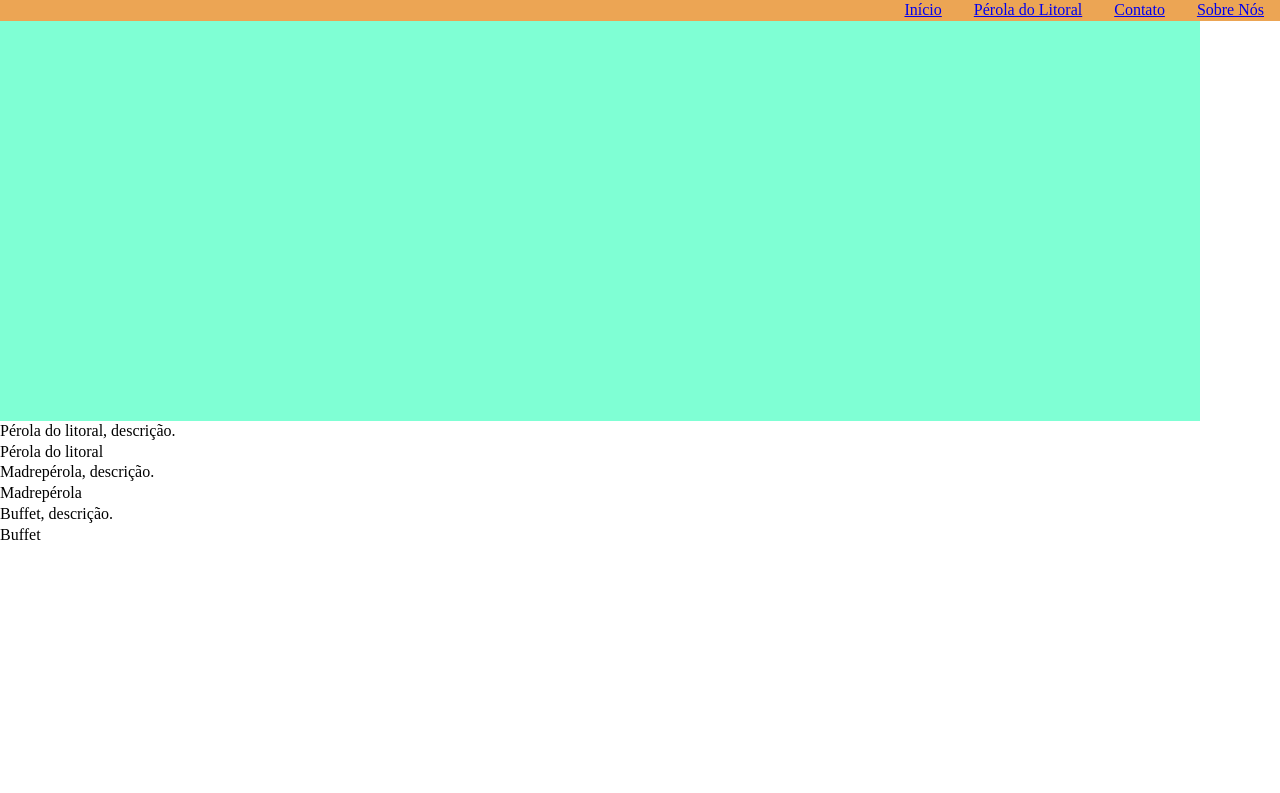
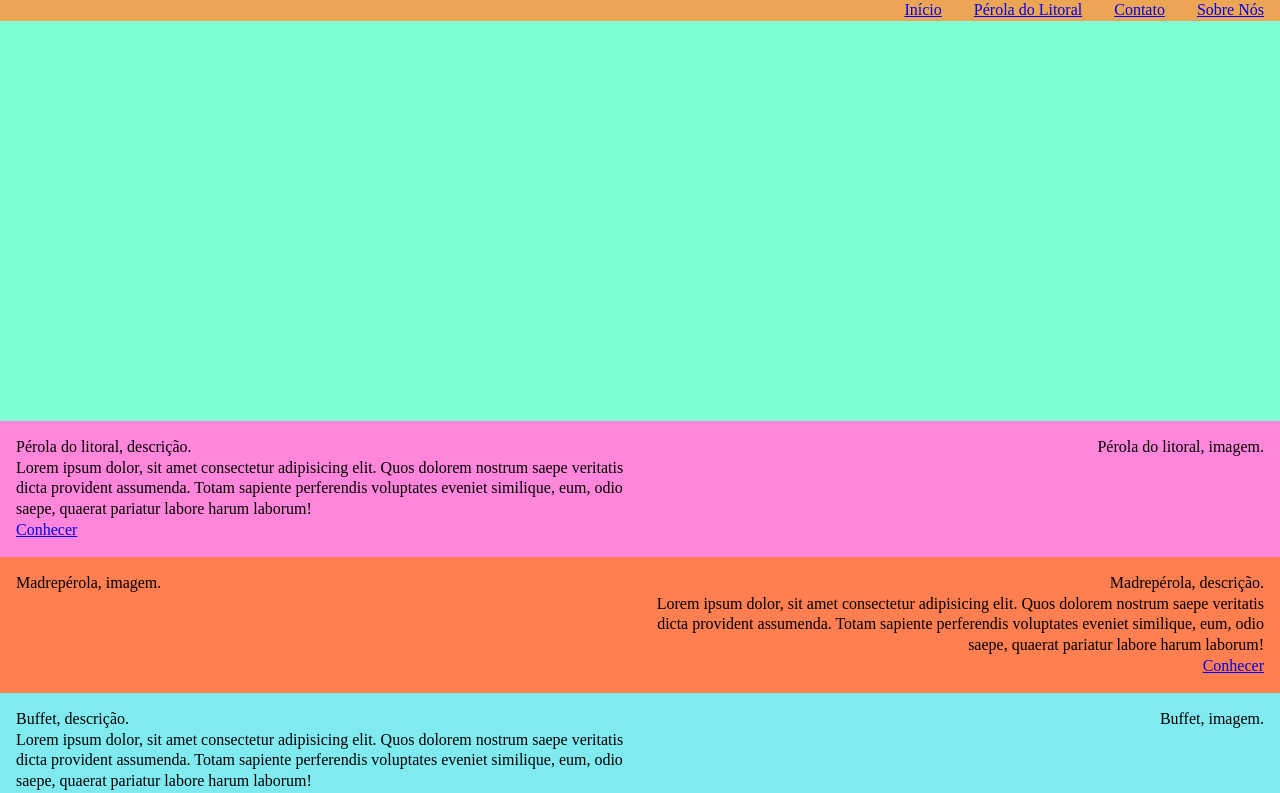
Before and after one commit to GSacata/perola-do-litoral, an Angular app in the folder frontend/: page / in a window 1280 px wide. Shown: the top 793 px of the page. Built offline with nearby package versions, Linux system fonts and the light colour scheme.

Commit message:
Positioning some content

```diff
--- a/frontend/src/app/home/home.component.html
+++ b/frontend/src/app/home/home.component.html
@@ -3,15 +3,39 @@
         <div class="banner"></div>
     </section>
     <section>
-        <p>Pérola do litoral, descrição.</p>
-        <a>Pérola do litoral</a>
+        <div class="columns line-perola">
+            <div class="columns-col-left">
+                <p>Pérola do litoral, descrição.</p>
+                <p>Lorem ipsum dolor, sit amet consectetur adipisicing elit. Quos dolorem nostrum saepe veritatis dicta provident assumenda. Totam sapiente perferendis voluptates eveniet similique, eum, odio saepe, quaerat pariatur labore harum laborum!</p>
+                <a class="meet-btn" href="/restaurante">Conhecer</a>
+            </div>
+            <div class="columns-col-right">
+                <p>Pérola do litoral, imagem.</p>
+            </div>
+        </div>
     </section>
     <section>
-        <p>Madrepérola, descrição.</p>
-        <a>Madrepérola</a>
+        <div class="columns line-madrep">
+            <div class="columns-col-left">
+                <p>Madrepérola, imagem.</p>
+            </div>
+            <div class="columns-col-right">
+                <p>Madrepérola, descrição.</p>
+                <p>Lorem ipsum dolor, sit amet consectetur adipisicing elit. Quos dolorem nostrum saepe veritatis dicta provident assumenda. Totam sapiente perferendis voluptates eveniet similique, eum, odio saepe, quaerat pariatur labore harum laborum!</p>
+                <a class="meet-btn" href="/bar">Conhecer</a>
+            </div>
+        </div>
     </section>
     <section>
-        <p>Buffet, descrição.</p>
-        <a>Buffet</a>
+        <div class="columns line-buffet">
+            <div class="columns-col-left">
+                <p>Buffet, descrição.</p>
+                <p>Lorem ipsum dolor, sit amet consectetur adipisicing elit. Quos dolorem nostrum saepe veritatis dicta provident assumenda. Totam sapiente perferendis voluptates eveniet similique, eum, odio saepe, quaerat pariatur labore harum laborum!</p>
+                <a class="meet-btn" href="/buffet">Conhecer</a>
+            </div>
+            <div class="columns-col-right">
+                <p>Buffet, imagem.</p>
+            </div>
+        </div>
     </section>
 </div>
--- a/frontend/src/app/home/home.component.scss
+++ b/frontend/src/app/home/home.component.scss
@@ -3,3 +3,31 @@
 .test-class {
     background-color: $perola-primary-color;
 }
+
+.columns {
+    display: flex;
+    width: 100% border-box;
+    padding: 1rem;
+
+    &-col-left {
+        width: 50%;
+        text-align: left;
+    }
+
+    &-col-right {
+        width: 50%;
+        text-align: right;
+    }
+
+    &.line-perola {
+        background-color: rgb(255, 134, 219); // DEV-PLACEHOLDER
+    }
+
+    &.line-madrep {
+        background-color: coral; // DEV-PLACEHOLDER
+    }
+
+    &.line-buffet {
+        background-color: rgb(128, 234, 241); // DEV-PLACEHOLDER
+    }
+}
--- a/frontend/src/app/home/home.component.ts
+++ b/frontend/src/app/home/home.component.ts
@@ -1,15 +1,11 @@
 import { Component } from '@angular/core';
 import { PerolaDoLitoralModule } from '../perola-do-litoral/perola-do-litoral.module';
-import { HeaderComponent } from "../header/header.component";
-import { FooterComponent } from "../footer/footer.component"
 
 @Component({
   selector: 'app-home',
   standalone: true,
   imports: [
     PerolaDoLitoralModule,
-    HeaderComponent,
-    FooterComponent
 ],
   templateUrl: './home.component.html',
   styleUrl: './home.component.scss'
--- a/frontend/src/styles.scss
+++ b/frontend/src/styles.scss
@@ -4,7 +4,7 @@ $perola-primary-color-darker: #398da7;
 $madrep-primary-color: #eca554;
 $madrep-primary-color-darker: #b97b34;
 
-body {
+body, section {
     margin: 0;
     padding: 0;
 }
@@ -19,12 +19,12 @@ p, a, div, li {
     background-color: red;
 }
 
-.page {
-    min-height: 800px;
-}
+// .page {
+//     min-height: 800px; // DEV-PLACEHOLDER
+// }
 
 .banner {
-    width: 1200px;
-    height: 400px;
+    width: 100%;
+    height: 400px; // DEV-PLACEHOLDER
     background-color: aquamarine;
 }
```
